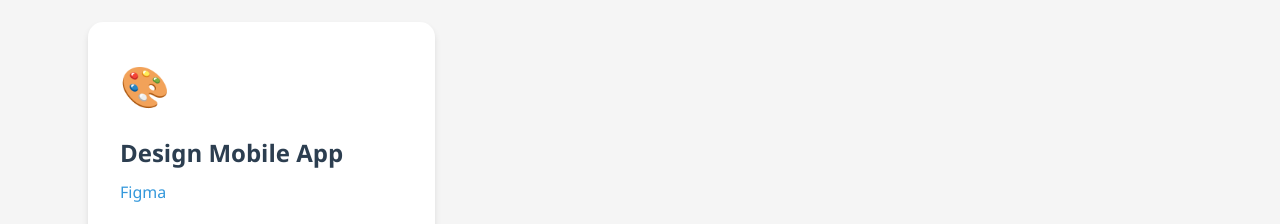
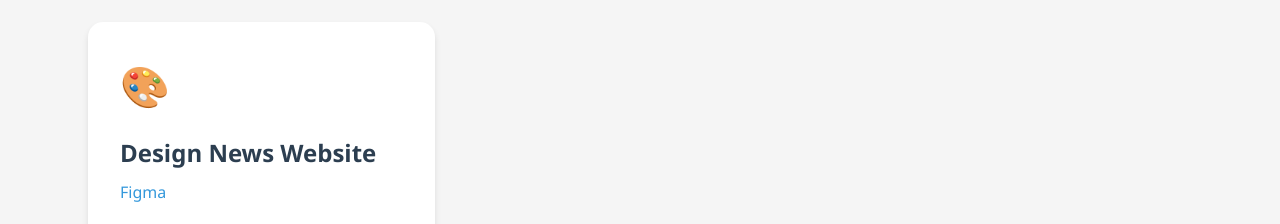
Before and after one commit to p-r-i-n-c-e-1/prince, a React (Create React App) app in the folder portfolio/: page / in a window 1280 px wide. Shown: the part 2520-2744 px from the top of the page. Built offline with nearby package versions, Linux system fonts and the light colour scheme.

Commit message:
Update App.js

```diff
--- a/portfolio/src/App.js
+++ b/portfolio/src/App.js
@@ -186,7 +186,7 @@ function App() {
 
              <div className="project-card">
             <div className="project-icon">🎨</div>
-            <h3>Design Mobile App</h3>
+            <h3>Design News Website</h3>
             <p className="tech-stack">Figma</p>
             <p className="description">This is a newspaper website design for an update news and trending ones, where users can search for news. There is function where you can like, comments and subscribe to each new update and add all details related to that breaking news.</p>
             <div className="project-links">
```
